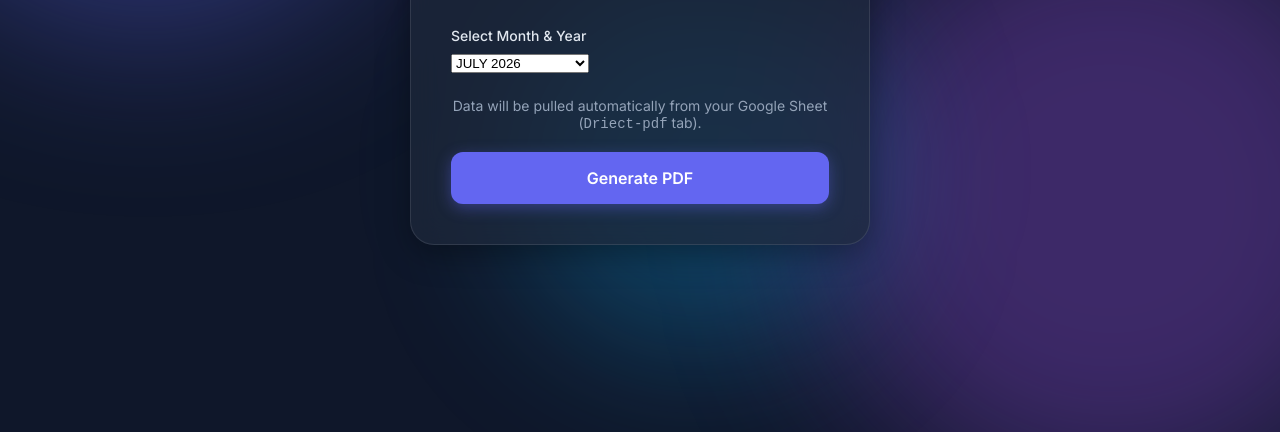
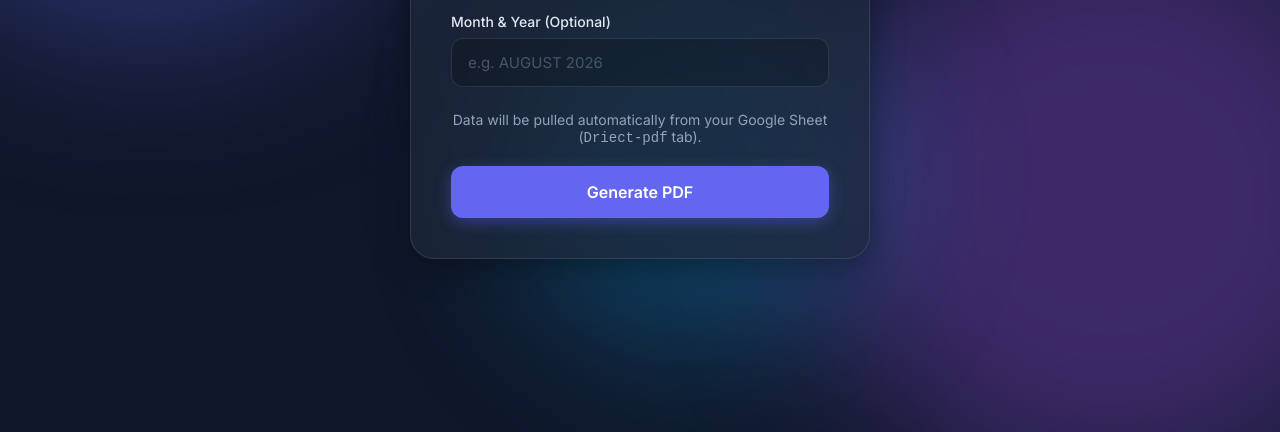
Before and after one commit to Dave8011/direct-pricing, a website: page public/index.html in a window 1280 px wide. Shown: the part 368-800 px from the top of the page. Drawn offline with Linux system fonts and the light colour scheme.

Commit message:
Revert footer to flow naturally on page and change month input to text box

```diff
--- a/public/index.html
+++ b/public/index.html
@@ -25,15 +25,8 @@
 
             <form id="generatorForm">
                 <div class="form-group">
-                    <label for="monthYear">Select Month & Year</label>
-                    <select id="monthYear" name="monthYear">
-                        <option value="JULY 2026">JULY 2026</option>
-                        <option value="AUGUST 2026">AUGUST 2026</option>
-                        <option value="SEPTEMBER 2026">SEPTEMBER 2026</option>
-                        <option value="OCTOBER 2026">OCTOBER 2026</option>
-                        <option value="NOVEMBER 2026">NOVEMBER 2026</option>
-                        <option value="DECEMBER 2026">DECEMBER 2026</option>
-                    </select>
+                    <label for="monthYear">Month & Year (Optional)</label>
+                    <input type="text" id="monthYear" name="monthYear" placeholder="e.g. AUGUST 2026" class="text-input">
                 </div>
 
                 <div class="note-box" style="margin-bottom: 20px; font-size: 14px; text-align: center; color: var(--text-muted);">
```
Also changed, not shown: templates/page.js (+2 -8 lines).
